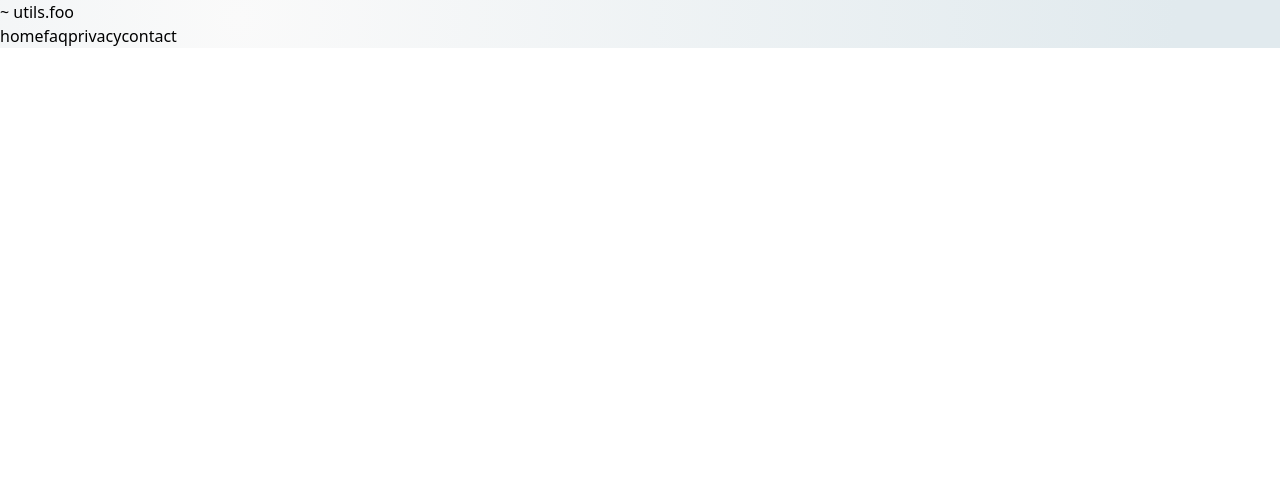
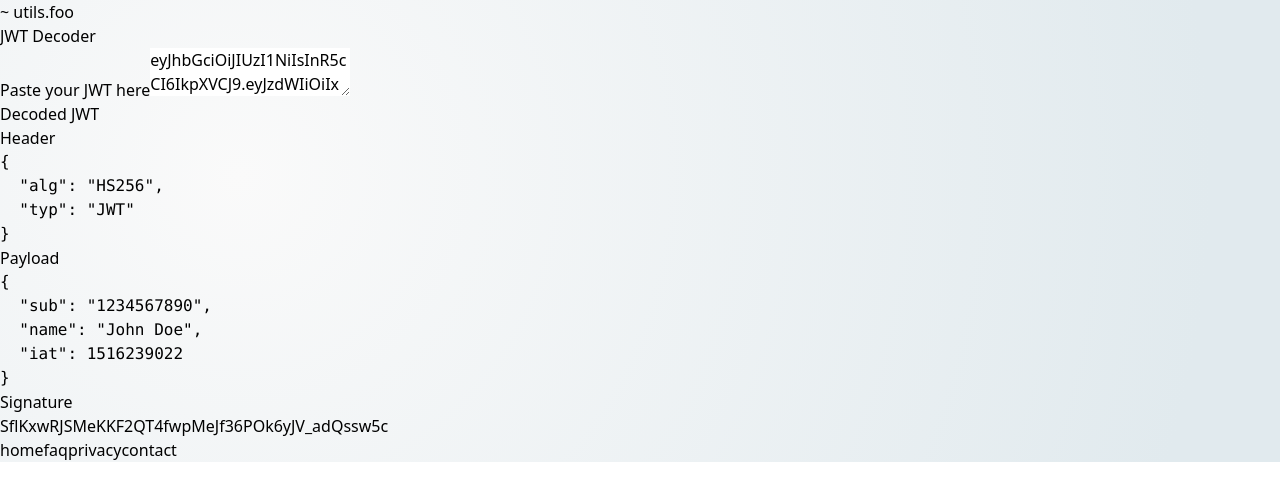
Before and after one commit to midplane/utils.foo, a React (Vite) app: page /jwt in a window 1280 px wide. Shown: the top 500 px of the page. Built offline with nearby package versions, Linux system fonts and the light colour scheme.

Commit message:
add jwt decoder

```diff
--- a/src/App.jsx
+++ b/src/App.jsx
@@ -13,6 +13,7 @@ import Layout from './components/Layout';
 import Privacy from './pages/Privacy';
 import QRCodeGenerator from './pages/QRCodeGenerator';
 import QRCodeDecoder from './pages/QRCodeDecoder';
+import JWTDecoder from './pages/JWTDecoder';
 import { initGA, logPageView } from './analytics';
 
 const GA_MEASUREMENT_ID = 'G-3SJ4VQ0EMN';
@@ -52,6 +53,7 @@ function AppContent() {
           <Route path="/privacy" element={<Privacy />} />
           <Route path="/qr" element={<QRCodeGenerator />} />
           <Route path="/qr-decode" element={<QRCodeDecoder />} />
+          <Route path="/jwt" element={<JWTDecoder />} />
     </Routes>
   );
 }
--- a/src/pages/Home.jsx
+++ b/src/pages/Home.jsx
@@ -14,6 +14,7 @@ const utilities = [
   { id: 'diffjson', name: 'Compute JSON Diff', description: 'Compare two JSON snippets', path: '/diff?lang=json', icon: '{-}' },
   { id: 'qr', name: 'QR Code Generator', description: 'Generate QR codes as SVG/PNG', path: '/qr', icon: '📱' },
   { id: 'qrdecode', name: 'QR Code Decoder', description: 'Decode QR codes', path: '/qr-decode', icon: '📱' },
+  { id: 'jwt', name: 'JWT Decoder', description: 'Decode JWT', path: '/jwt', icon: '🗝️' },
   { id: 'tree', name: 'Tree', description: 'tree.nathanfriend.io is an online tree-like utility for generating ASCII folder structure diagrams', path: 'https://tree.nathanfriend.io/', icon: '🌲', external: true },
   { id: 'regex', name: 'Regex Tester', description: 'Test regex expressions from different languages, links to regex101.com', path: 'https://regex101.com/', icon: '^$', external: true },
   // Add more utilities here as we implement them
--- /dev/null
+++ b/src/pages/JWTDecoder.jsx
@@ -0,0 +1,94 @@
+import React, { useState, useEffect } from 'react';
+import SEO from '../SEO';
+
+export default function JWTDecoder() {
+  const [jwtInput, setJwtInput] = useState('eyJhbGciOiJIUzI1NiIsInR5cCI6IkpXVCJ9.eyJzdWIiOiIxMjM0NTY3ODkwIiwibmFtZSI6IkpvaG4gRG9lIiwiaWF0IjoxNTE2MjM5MDIyfQ.SflKxwRJSMeKKF2QT4fwpMeJf36POk6yJV_adQssw5c');
+  const [decodedJWT, setDecodedJWT] = useState(null);
+
+  const decodeJWT = (token) => {
+    try {
+      const parts = token.split('.');
+      if (parts.length !== 3) {
+        throw new Error('Invalid JWT format');
+      }
+
+      const decoded = {
+        header: JSON.parse(atob(parts[0])),
+        payload: JSON.parse(atob(parts[1])),
+        signature: parts[2]
+      };
+
+      setDecodedJWT(decoded);
+    } catch (error) {
+      setDecodedJWT({ error: error.message });
+    }
+  };
+
+  const handleInputChange = (e) => {
+    const value = e.target.value;
+    setJwtInput(value);
+    if (value) {
+      decodeJWT(value);
+    } else {
+      setDecodedJWT(null);
+    }
+  };
+
+  useEffect(() => {
+    decodeJWT(jwtInput);
+  }, []);
+
+  return (
+    <>
+      <SEO
+        title="JWT Decoder | utils.foo"
+        description="Decode JWT (JSON Web Tokens) and view header and payload"
+        keywords="JWT decoder, JSON Web Token, token decoder"
+      />
+      <div className="max-w-full mx-auto px-8 py-8 shadow-md bg-white rounded-lg">
+        <h1 className="text-3xl border-b pb-2 mb-6">JWT Decoder</h1>
+        <div className="flex flex-col md:flex-row gap-8">
+          <div className="w-full md:w-1/2">
+            <label className="block mb-2 text-sm font-medium leading-6 text-gray-900">Paste your JWT here</label>
+            <textarea
+              value={jwtInput}
+              onChange={handleInputChange}
+              placeholder="Paste your JWT here"
+              className="w-full p-2 border border-gray-300 rounded h-64 md:h-96"
+            />
+          </div>
+
+          <div className="w-full md:w-1/2">
+            <h2 className="text-xl mb-4">Decoded JWT</h2>
+            {decodedJWT ? (
+              decodedJWT.error ? (
+                <p className="text-red-500">{decodedJWT.error}</p>
+              ) : (
+                <div className="space-y-4">
+                  <div>
+                    <h3>Header</h3>
+                    <pre className="bg-gray-100 p-4 rounded-lg text-sm">
+                      {JSON.stringify(decodedJWT.header, null, 2)}
+                    </pre>
+                  </div>
+                  <div>
+                    <h3>Payload</h3>
+                    <pre className="bg-gray-100 p-4 rounded-lg text-sm">
+                      {JSON.stringify(decodedJWT.payload, null, 2)}
+                    </pre>
+                  </div>
+                  <div>
+                    <h3>Signature</h3>
+                    <p className="break-all bg-gray-100 p-4 rounded-lg text-sm">{decodedJWT.signature}</p>
+                  </div>
+                </div>
+              )
+            ) : (
+              <p className="text-gray-500">Enter a JWT to see the decoded result</p>
+            )}
+          </div>
+        </div>
+      </div>
+    </>
+  );
+}
```
